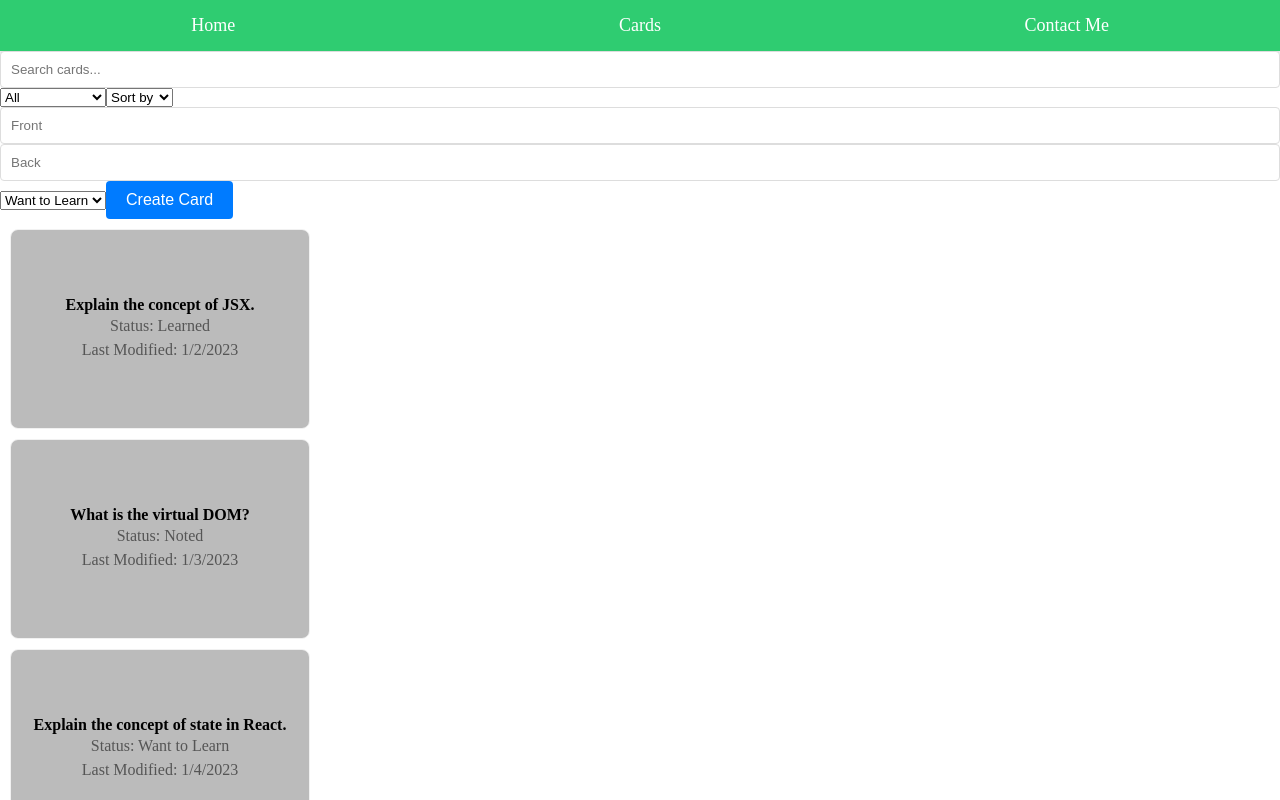
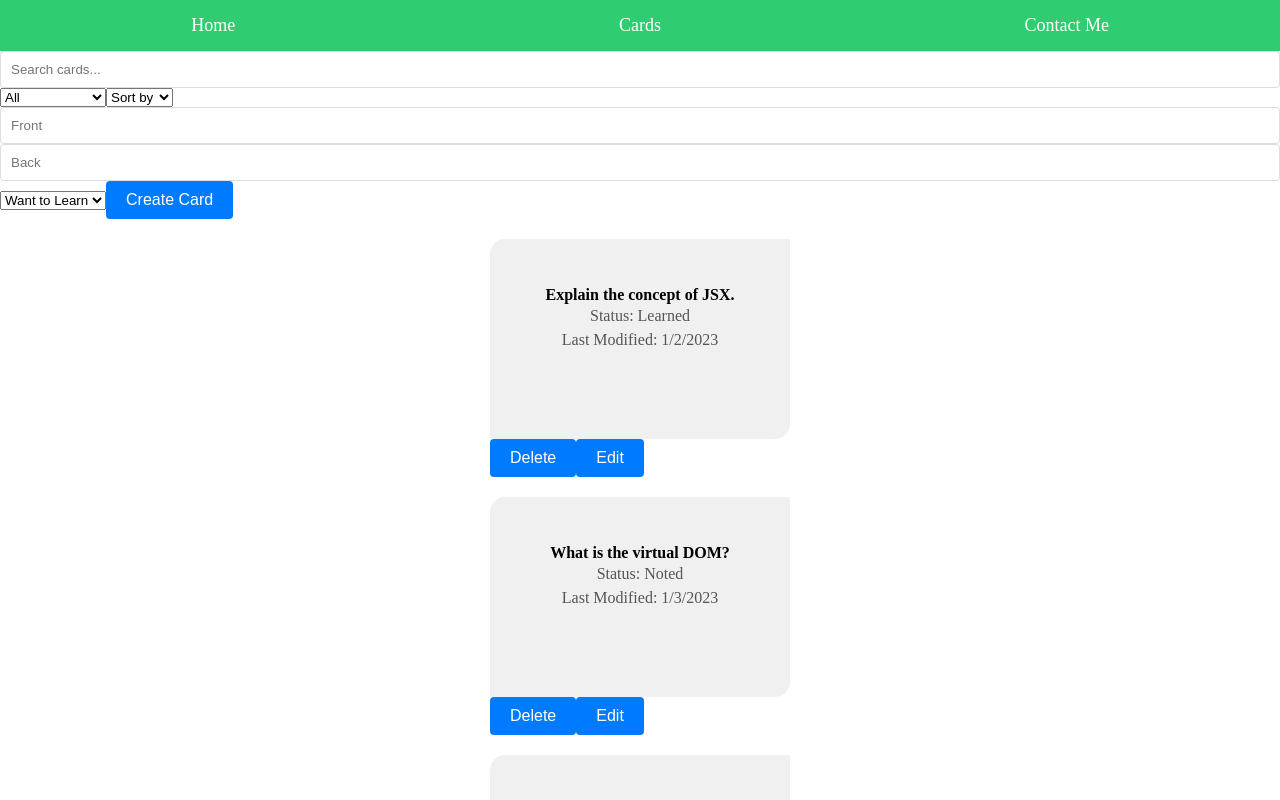
Before and after one commit to behruzgurbanli/as3-wm1-behruzgurbanli, a React (Create React App) app: page /cards in a window 1280 px wide. Shown: the top 800 px of the page. Built offline with nearby package versions, Linux system fonts and the light colour scheme; data requests are answered from the project's data file.

Commit message:
some updates to card

```diff
--- a/db.json
+++ b/db.json
@@ -122,23 +122,23 @@
     {
       "front": "",
       "back": "",
-      "status": "Want to Learn",
-      "lastModified": "2024-01-02T22:18:20.123Z",
-      "id": 16
-    },
-    {
-      "front": "",
-      "back": "",
-      "status": "Learned",
-      "lastModified": "2024-01-03T11:15:54.323Z",
+      "status": "",
+      "lastModified": "2024-01-03T13:55:20.999Z",
       "id": 17
     },
     {
       "front": "",
       "back": "",
-      "status": "Noted",
-      "lastModified": "2024-01-03T11:16:33.573Z",
-      "id": 18
+      "status": "",
+      "lastModified": "2024-01-03T13:55:21.282Z",
+      "id": 19
+    },
+    {
+      "front": "",
+      "back": "",
+      "status": "",
+      "lastModified": "2024-01-03T13:55:21.449Z",
+      "id": 20
     }
   ]
 }
--- a/src/assets/card.css
+++ b/src/assets/card.css
@@ -1,23 +1,24 @@
+.card-container {
+  position: relative;
+  width: 300px; /* Adjust as needed */
+  margin: 20px auto; /* Center the card */
+}
+
 .card {
-  background-color: transparent;
-  width: 300px;
-  height: 200px;
-  border: 1px solid #f1f1f1;
+  border-radius: 15px 0 15px 0;
+  width: 100%;
+  height: 200px; /* Adjust as needed */
   perspective: 1000px;
+  cursor: pointer;
   position: relative;
-  cursor: pointer;
-  margin: 10px;
-  border-radius: 8px;
-  overflow: hidden;
+  background-color: #f0f0f0; /* Light gray background color */
 }
 
 .card-inner {
-  position: relative;
   width: 100%;
   height: 100%;
-  text-align: center;
-  transition: transform 0.8s;
   transform-style: preserve-3d;
+  transition: transform 0.5s;
 }
 
 .card.flipped .card-inner {
@@ -26,53 +27,43 @@
 
 .card-front,
 .card-back {
+  width: 100%;
+  height: 80%;
   position: absolute;
-  width: 100%;
-  height: 100%;
-  -webkit-backface-visibility: hidden;
   backface-visibility: hidden;
   display: flex;
   flex-direction: column;
   justify-content: center;
   align-items: center;
-}
-
-.card-front {
-  background-color: #bbb;
-  color: black;
+  padding: 20px;
+  box-sizing: border-box;
 }
 
 .card-back {
-  background-color: dodgerblue;
-  color: white;
   transform: rotateY(180deg);
+  background-color: #cfe2f3; /* Light blue background color for the back of the card */
 }
 
-.card.hovered .card-actions {
+.card-actions-container {
+  position: absolute;
+  top: 0;
+  left: 0;
+  right: 0;
   display: flex;
-  flex-direction: column;
+  justify-content: space-between;
   align-items: center;
-  position: absolute;
-  top: 50%;
-  left: 50%;
-  transform: translate(-50%, -50%);
+  padding: 10px;
+  box-sizing: border-box;
 }
 
-.card-actions button {
-  margin-top: 8px;
-  padding: 8px;
-  background-color: #3498db;
-  color: #fff;
-  border: none;
-  border-radius: 4px;
+.card-actions-container button {
+  padding: 8px 12px;
+  margin: 8px;
   cursor: pointer;
-  font-size: 14px;
 }
 
-.card-actions button:hover {
-  background-color: #2980b9;
+/* Add your own styles for the rest of the card details */
+.card h4,
+.card p {
+  margin: 0;
 }
-
-.card-actions {
-  display: none;
-}
--- a/src/assets/contactform.css
+++ b/src/assets/contactform.css
@@ -1,11 +1,10 @@
 .contact-form-container {
   width: 80%;
-  margin: 0 auto;
+  margin: 75px auto 75px auto;
   padding: 20px;
   background-color: #f8f8f8;
   border-radius: 8px;
   box-shadow: 0 0 10px rgba(0, 0, 0, 0.1);
-  margin-top: 50px;
 }
 
 .contact-form {
--- a/src/components/Card.jsx
+++ b/src/components/Card.jsx
@@ -30,30 +30,26 @@ const Card = (props) => {
     });
 
     return (
-        <div
-        className={`card ${isFlipped ? 'flipped' : ''} ${isHovered ? 'hovered' : ''}`}
-        onClick={handleFlip}
-        onMouseEnter={() => setIsHovered(true)}
-        onMouseLeave={() => setIsHovered(false)}
-        ref={(node) => drag(drop(node))}
-    >
-        <div className={`card-inner ${isEditing ? 'editing' : ''}`}>
+        <div className="card-container" onClick={handleFlip} onMouseEnter={() => setIsHovered(true)} onMouseLeave={() => setIsHovered(false)}>
+        <div className={`card ${isFlipped ? 'flipped' : ''}`} ref={(node) => drag(drop(node))}>
+          <div className={`card-inner ${isEditing ? 'editing' : ''}`}>
             <div className="card-front">
-                <h4>{ props.front }</h4>
-                <p>Status: { props.status }</p>
-                <p>Last Modified: { new Date(props.lastModified).toLocaleDateString() }</p>
+              <h4>{props.front}</h4>
+              <p>Status: {props.status}</p>
+              <p>Last Modified: {new Date(props.lastModified).toLocaleDateString()}</p>
             </div>
             <div className="card-back">
-                <p>Answer: { props.back }</p>
+              <p>Answer: {props.back}</p>
             </div>
-            {isHovered && !isEditing && (
-                <div className="card-actions">
-                    <button onClick={ () => props.onDelete(props.id) }>Delete</button>
-                    <button onClick={ handleEdit }>Edit</button>
-                </div>
-            )}
+          </div>
         </div>
-    </div>
+        {!isEditing && (
+          <div className="card-actions">
+            <button onClick={() => props.onDelete(props.id)}>Delete</button>
+            <button onClick={handleEdit}>Edit</button>
+          </div>
+        )}
+      </div>
     );
 }
 
```
